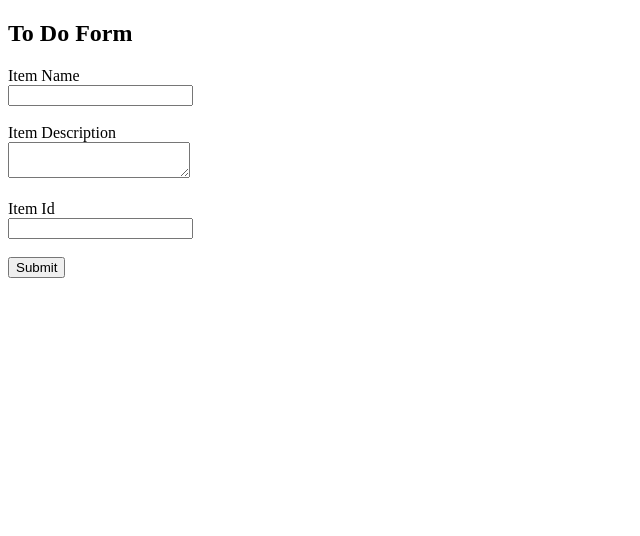
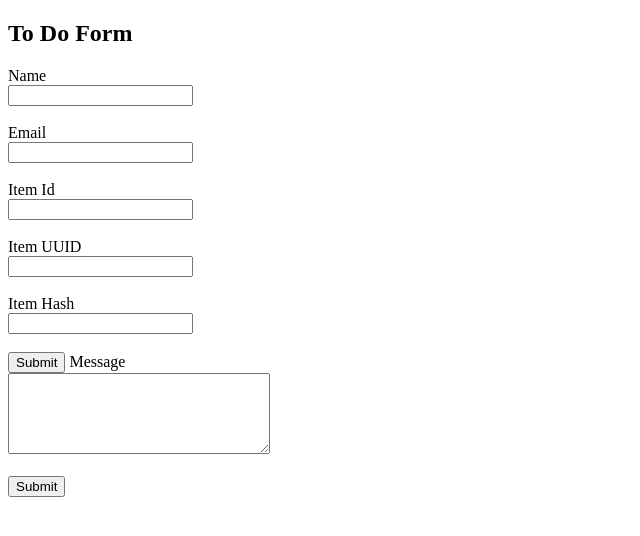
Before and after one commit to namansharma-eng/Assignment4-Git, a Flask app: page / in a window 1280 px wide. Shown: the top 536 px of the page, without its empty margins (0-640 px from the left). Run offline with Flask 3, Linux system fonts and the light colour scheme.

Commit message:
Re-Commit Item ID state

```diff
--- a/templates/index.html
+++ b/templates/index.html
@@ -5,22 +5,37 @@
 </head>
 <body>
 
-<h2>To Do Form</h2>
+    <h2>To Do Form</h2>
 
-<form>
+    {% if error %}
+        <p style="color:red;">{{ error }}</p>
+    {% endif %}
 
-<label>Item Name</label><br>
-<input type="text"><br><br>
+    <form method="POST">
 
-<label>Item Description</label><br>
-<textarea></textarea><br><br>
+        <label>Name</label><br>
+        <input type="text" name="name" required><br><br>
 
-<label>Item Id</label><br>
-<input type="text"><br><br>
+        <label>Email</label><br>
+        <input type="email" name="email" required><br><br>
 
-<button type="submit">Submit</button>
+        <label>Item Id</label><br>
+        <input type="text"><br><br>
 
-</form>
+        <label>Item UUID</label><br>
+        <input type="text"><br><br>
+
+        <label>Item Hash</label><br>
+        <input type="text"><br><br>
+
+        <button type="submit">Submit</button>
+
+        <label>Message</label><br>
+        <textarea name="message" rows="5" cols="30" required></textarea><br><br>
+
+        <button type="submit">Submit</button>
+
+    </form>
 
 </body>
 </html>
--- a/templates/success.html
+++ b/templates/success.html
@@ -4,7 +4,8 @@
         <title>Submission Successful</title>
     </head>
     <body>
-        <h2>Submission Successful</h2>
+        <h1>Assignment 4 Completed Successfullyl</h1>
+        <p>Branch: master_2</p>
         <a href ="/">Go back to form</a>
     </body>
 </html>
```
